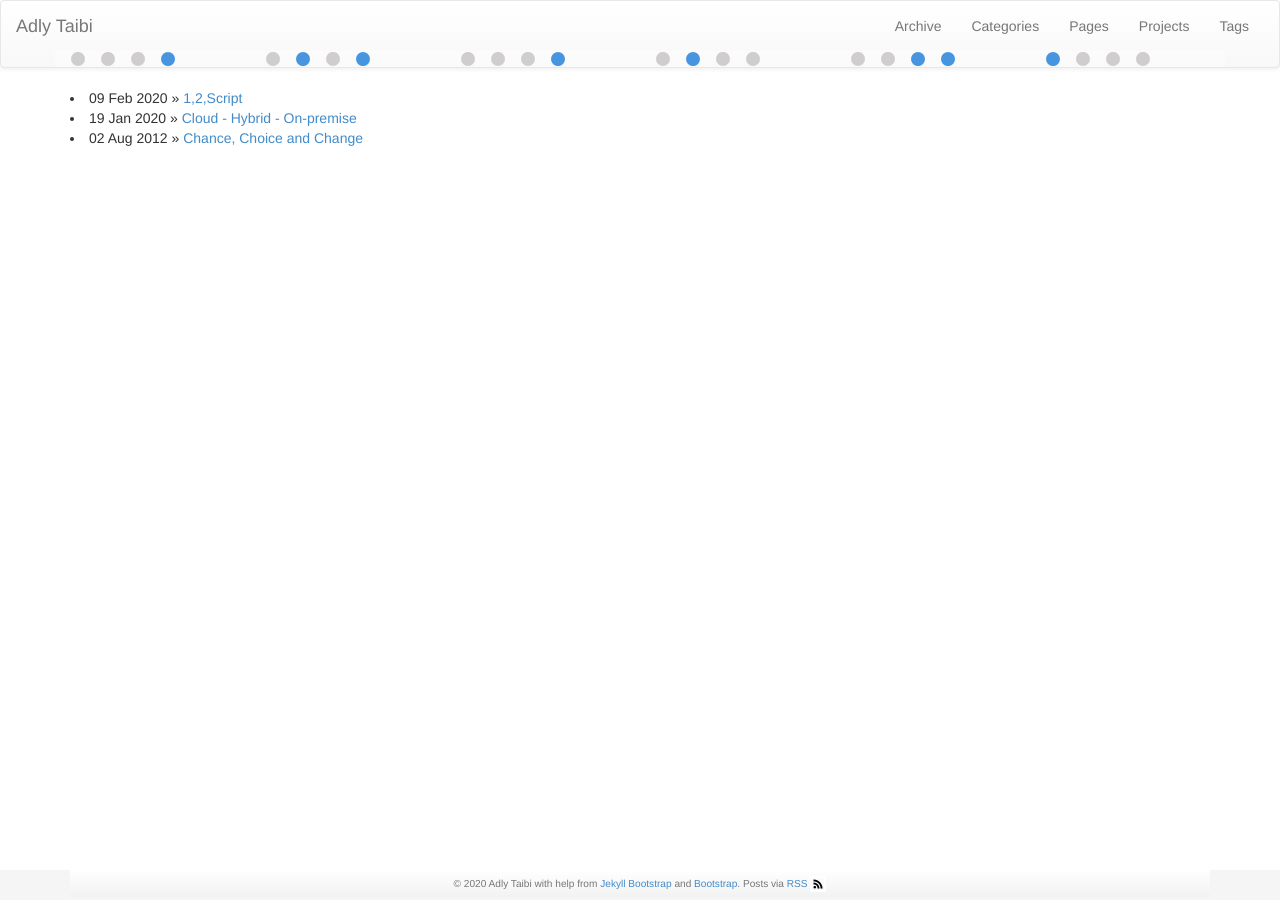
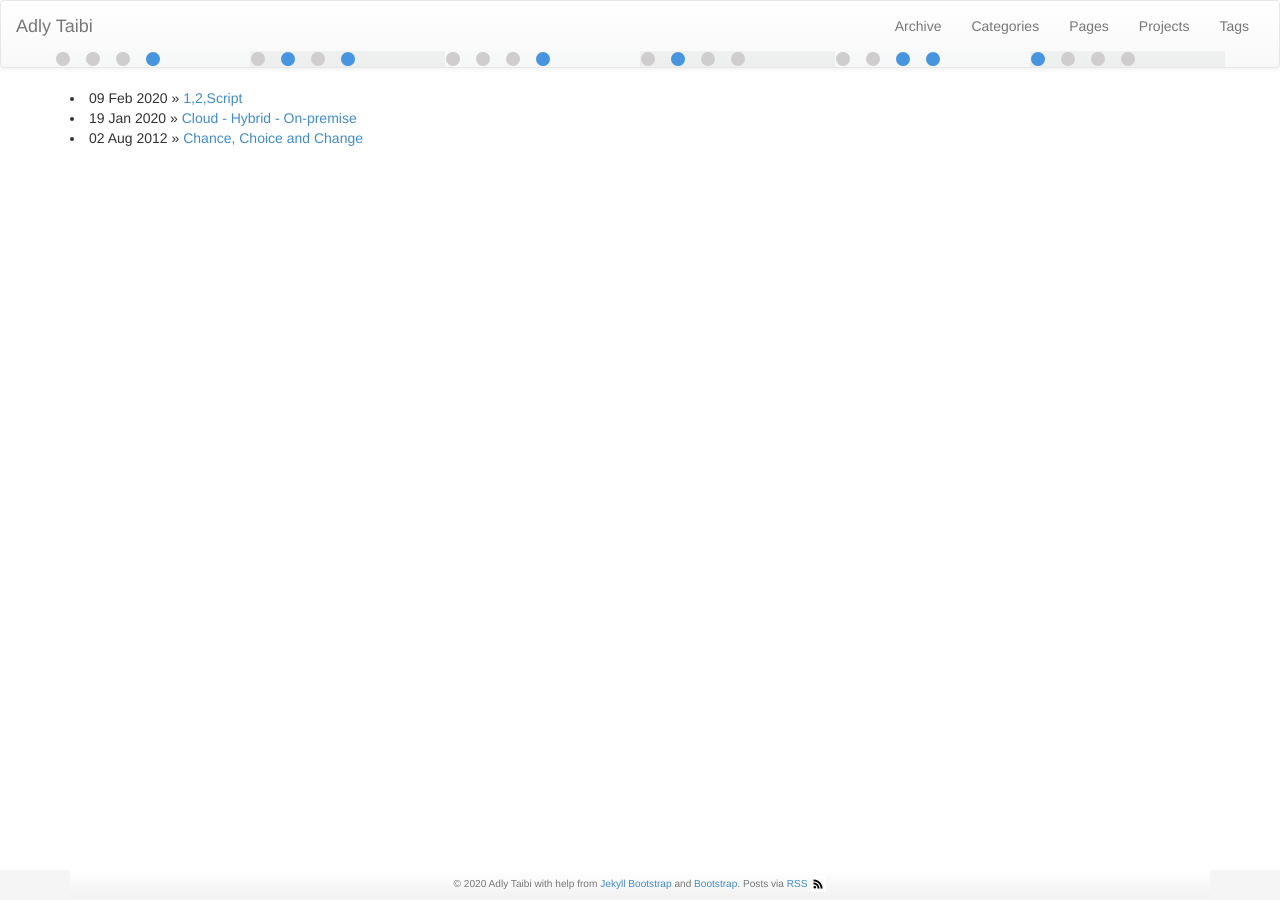
Before and after one commit to adlytaibi/adlytaibi.github.io, a Jekyll site: the page built from index.md, in a window 1280 px wide. Built offline with Jekyll 4.4.1, drawn with Linux system fonts in a browser that asks for light colours.

Commit message:
clock's horizontal fit for mobile devices.

```diff
--- a/_includes/themes/bootstrap/default.html
+++ b/_includes/themes/bootstrap/default.html
@@ -63,24 +63,24 @@
           </ul>
         </div><!-- /.navbar-collapse -->
         <div class="container">
-          <div id="binary" class="row align-items-center justify-content-center">
-            <div class="col-lg-2 col-md-2 col-sm-2 col-xs-2 m m1l d-flex">
-              <div id="m1l3" class="col-lg-2 col-md-2 col-sm-2 col-xs-2 onoff"></div> <div id="m1l2" class="col-lg-2 col-md-2 col-sm-2 col-xs-2 onoff"></div> <div id="m1l1" class="col-lg-2 col-md-2 col-sm-2 col-xs-2 onoff"></div> <div id="m1l0" class="col-lg-2 col-md-2 col-sm-2 col-xs-2 onoff"></div>
+          <div id="binary" class="row">
+            <div class="col-lg-2 col-md-2 col-sm-2 col-xs-2 m ml">
+              <div id="m1l3" class="col-lg-3 col-md-3 col-sm-3 col-xs-3 onoff"></div> <div id="m1l2" class="col-lg-3 col-md-3 col-sm-3 col-xs-3 onoff"></div> <div id="m1l1" class="col-lg-3 col-md-3 col-sm-3 col-xs-3 onoff"></div> <div id="m1l0" class="col-lg-3 col-md-3 col-sm-3 col-xs-3 onoff"></div>
             </div>
-            <div class="col-lg-2 col-md-2 col-sm-2 col-xs-2 col-sm-2 m m1r d-flex align-items-center justify-content-center">
-              <div id="m1r3" class="col-lg-2 col-md-2 col-sm-2 col-xs-2 onoff"></div> <div id="m1r2" class="col-lg-2 col-md-2 col-sm-2 col-xs-2 onoff"></div> <div id="m1r1" class="col-lg-2 col-md-2 col-sm-2 col-xs-2 onoff"></div> <div id="m1r0" class="col-lg-2 col-md-2 col-sm-2 col-xs-2 onoff"></div>
+            <div class="col-lg-2 col-md-2 col-sm-2 col-xs-2 m mr">
+              <div id="m1r3" class="col-lg-3 col-md-3 col-sm-3 col-xs-3 onoff"></div> <div id="m1r2" class="col-lg-3 col-md-3 col-sm-3 col-xs-3 onoff"></div> <div id="m1r1" class="col-lg-3 col-md-3 col-sm-3 col-xs-3 onoff"></div> <div id="m1r0" class="col-lg-3 col-md-3 col-sm-3 col-xs-3 onoff"></div>
             </div>
-            <div class="col-lg-2 col-md-2 col-sm-2 col-xs-2 m m2l d-flex align-items-center justify-content-center">
-              <div id="m2l3" class="col-lg-2 col-md-2 col-sm-2 col-xs-2 onoff"></div> <div id="m2l2" class="col-lg-2 col-md-2 col-sm-2 col-xs-2 onoff"></div> <div id="m2l1" class="col-lg-2 col-md-2 col-sm-2 col-xs-2 onoff"></div> <div id="m2l0" class="col-lg-2 col-md-2 col-sm-2 col-xs-2 onoff"></div>
+            <div class="col-lg-2 col-md-2 col-sm-2 col-xs-2 m ml">
+              <div id="m2l3" class="col-lg-3 col-md-3 col-sm-3 col-xs-3 onoff"></div> <div id="m2l2" class="col-lg-3 col-md-3 col-sm-3 col-xs-3 onoff"></div> <div id="m2l1" class="col-lg-3 col-md-3 col-sm-3 col-xs-3 onoff"></div> <div id="m2l0" class="col-lg-3 col-md-3 col-sm-3 col-xs-3 onoff"></div>
             </div>
-            <div class="col-lg-2 col-md-2 col-sm-2 col-xs-2 m m2r d-flex align-items-center justify-content-center">
-              <div id="m2r3" class="col-lg-2 col-md-2 col-sm-2 col-xs-2 onoff"></div> <div id="m2r2" class="col-lg-2 col-md-2 col-sm-2 col-xs-2 onoff"></div> <div id="m2r1" class="col-lg-2 col-md-2 col-sm-2 col-xs-2 onoff"></div> <div id="m2r0" class="col-lg-2 col-md-2 col-sm-2 col-xs-2 onoff"></div>
+            <div class="col-lg-2 col-md-2 col-sm-2 col-xs-2 m mr">
+              <div id="m2r3" class="col-lg-3 col-md-3 col-sm-3 col-xs-3 onoff"></div> <div id="m2r2" class="col-lg-3 col-md-3 col-sm-3 col-xs-3 onoff"></div> <div id="m2r1" class="col-lg-3 col-md-3 col-sm-3 col-xs-3 onoff"></div> <div id="m2r0" class="col-lg-3 col-md-3 col-sm-3 col-xs-3 onoff"></div>
             </div>
-            <div class="col-lg-2 col-md-2 col-sm-2 col-xs-2 m m3l d-flex align-items-center justify-content-center">
-              <div id="m3l3" class="col-lg-2 col-md-2 col-sm-2 col-xs-2 onoff"></div> <div id="m3l2" class="col-lg-2 col-md-2 col-sm-2 col-xs-2 onoff"></div> <div id="m3l1" class="col-lg-2 col-md-2 col-sm-2 col-xs-2 onoff"></div> <div id="m3l0" class="col-lg-2 col-md-2 col-sm-2 col-xs-2 onoff"></div>
+            <div class="col-lg-2 col-md-2 col-sm-2 col-xs-2 m ml">
+              <div id="m3l3" class="col-lg-3 col-md-3 col-sm-3 col-xs-3 onoff"></div> <div id="m3l2" class="col-lg-3 col-md-3 col-sm-3 col-xs-3 onoff"></div> <div id="m3l1" class="col-lg-3 col-md-3 col-sm-3 col-xs-3 onoff"></div> <div id="m3l0" class="col-lg-3 col-md-3 col-sm-3 col-xs-3 onoff"></div>
             </div>
-            <div class="col-lg-2 col-md-2 col-sm-2 col-xs-2 m m3r d-flex align-items-center justify-content-center">
-              <div id="m3r3" class="col-lg-2 col-md-2 col-sm-2 col-xs-2 onoff"></div> <div id="m3r2" class="col-lg-2 col-md-2 col-sm-2 col-xs-2 onoff"></div> <div id="m3r1" class="col-lg-2 col-md-2 col-sm-2 col-xs-2 onoff"></div> <div id="m3r0" class="col-lg-2 col-md-2 col-sm-2 col-xs-2 onoff"></div>
+            <div class="col-lg-2 col-md-2 col-sm-2 col-xs-2 m mr">
+              <div id="m3r3" class="col-lg-3 col-md-3 col-sm-3 col-xs-3 onoff"></div> <div id="m3r2" class="col-lg-3 col-md-3 col-sm-3 col-xs-3 onoff"></div> <div id="m3r1" class="col-lg-3 col-md-3 col-sm-3 col-xs-3 onoff"></div> <div id="m3r0" class="col-lg-3 col-md-3 col-sm-3 col-xs-3 onoff"></div>
             </div>
           </div>
         </div>
--- a/assets/themes/bootstrap/css/me.css
+++ b/assets/themes/bootstrap/css/me.css
@@ -104,5 +104,14 @@ h1, h2, h3, h4 {
 }
 
 .m {
-  background: rgba(255, 255, 255, 0.3);
+  padding-left: 0;
+  padding-right: 0;
 }
+
+.ml {
+  background: rgba(242, 243, 244, 0.3);
+}
+
+.mr {
+  background: rgba(213, 219, 219, 0.3);
+}
```
